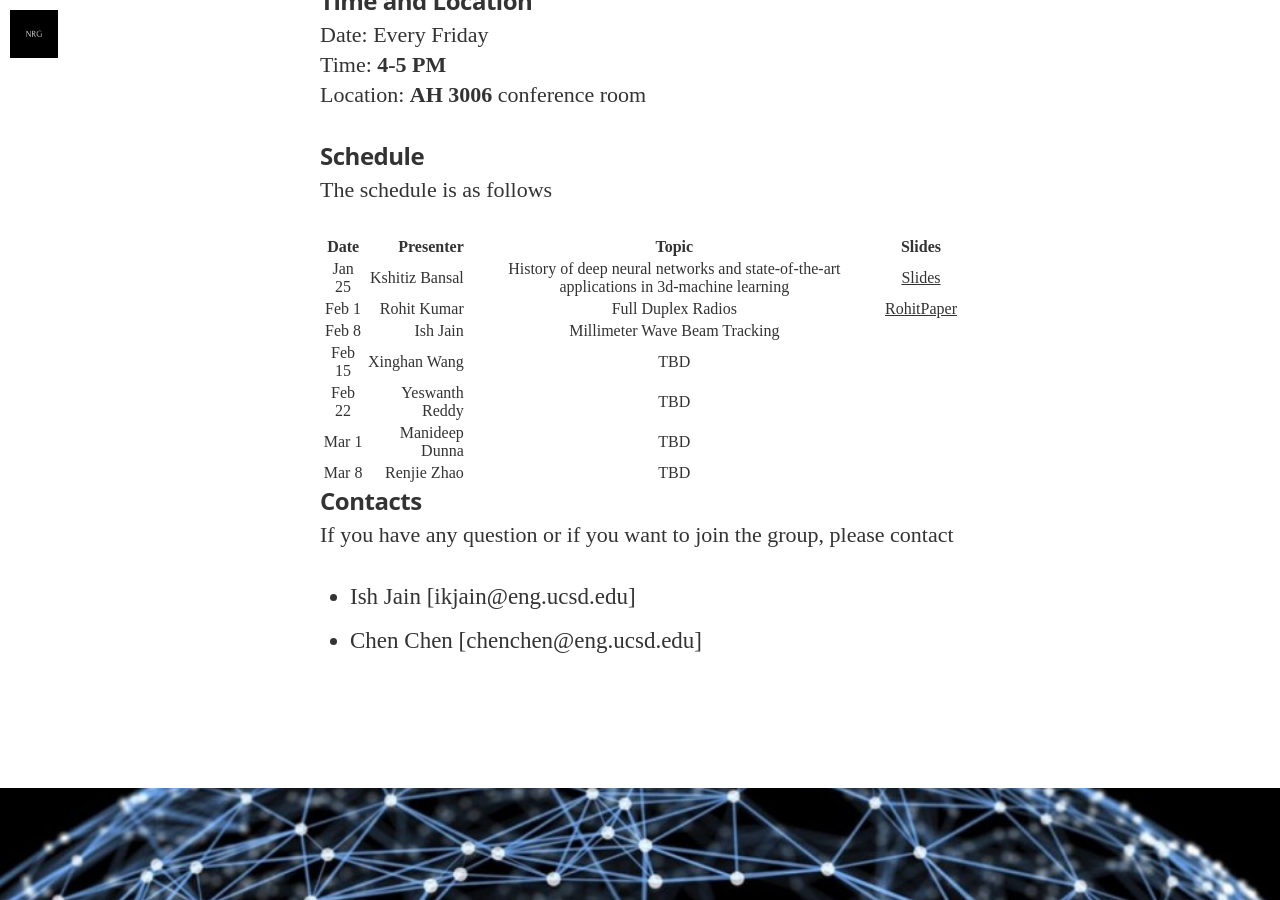
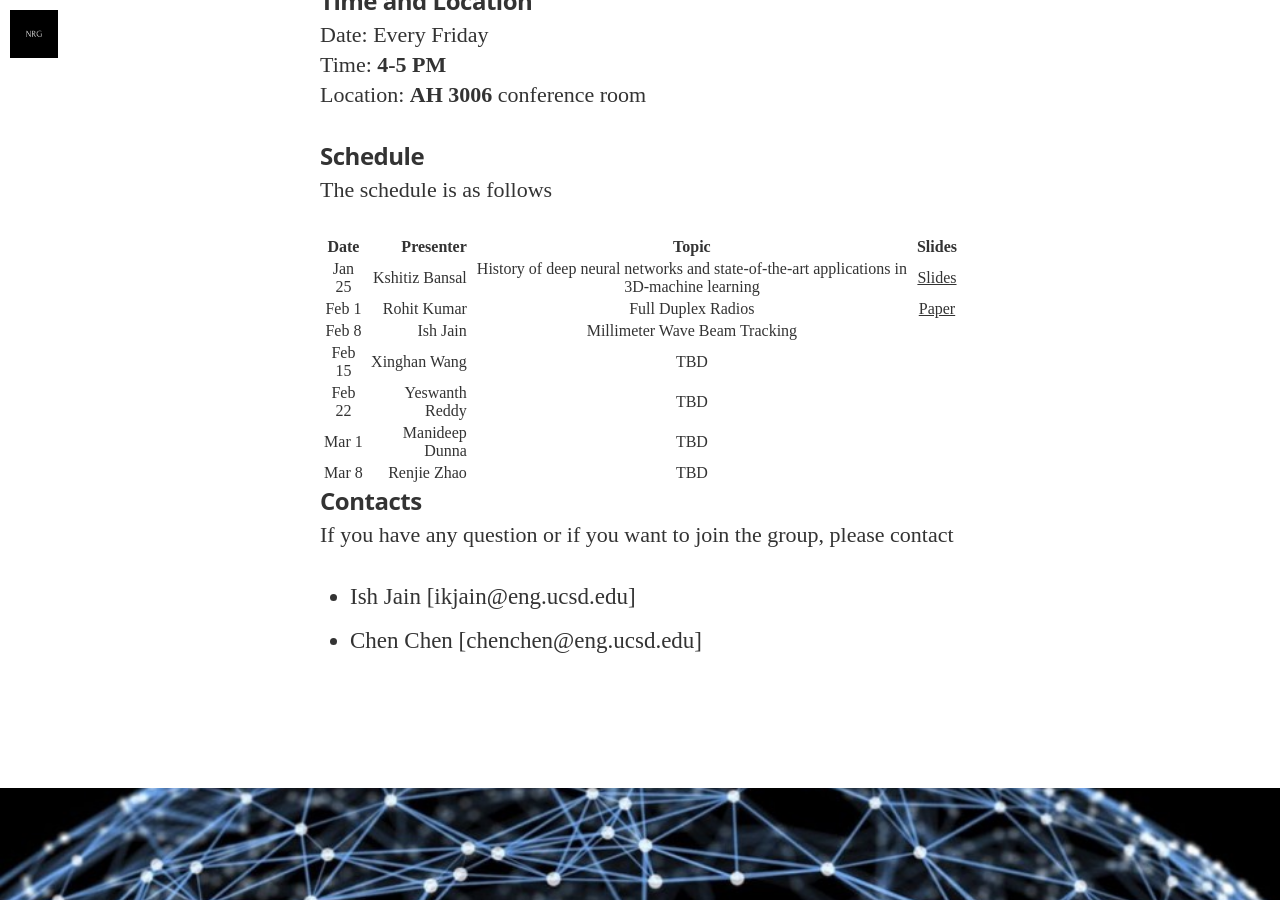
Before and after one commit to nrgucsd/nrgucsd.github.io, a Jekyll site: the page built from _posts/2019-01-01-Reading-Winter2019.markdown, in a window 1280 px wide and 900 px high, scrolled down 1851 px. Built offline with Jekyll 4.4.1, drawn with Linux system fonts in a browser that asks for light colours; nearby versions of some CDN libraries; some web fonts are replaced.

Commit message:
Update 2019-01-01-Reading-Winter2019.markdown

```diff
--- a/_posts/2019-01-01-Reading-Winter2019.markdown
+++ b/_posts/2019-01-01-Reading-Winter2019.markdown
@@ -38,8 +38,8 @@ The schedule is as follows
 
 | Date      |  Presenter          | Topic  | Slides |
 |:---------:|--------------------:|:------:|:------:|
-| Jan 25    | Kshitiz Bansal      | History of deep neural networks and state-of-the-art applications in 3d-machine learning    | [Slides][Kshitiz]       |
-| Feb 1    | Rohit Kumar      | Full Duplex Radios    | [RohitPaper]       |
+| Jan 25    | Kshitiz Bansal      | History of deep neural networks and state-of-the-art applications in 3D-machine learning    | [Slides][Kshitiz]       |
+| Feb 1    | Rohit Kumar      | Full Duplex Radios    | [Paper][RohitPaper]       |
 | Feb 8    | Ish Jain      | Millimeter Wave Beam Tracking    |        |
 | Feb 15    | Xinghan Wang    | TBD    |        |
 | Feb 22    | Yeswanth Reddy     | TBD    |        |
```
